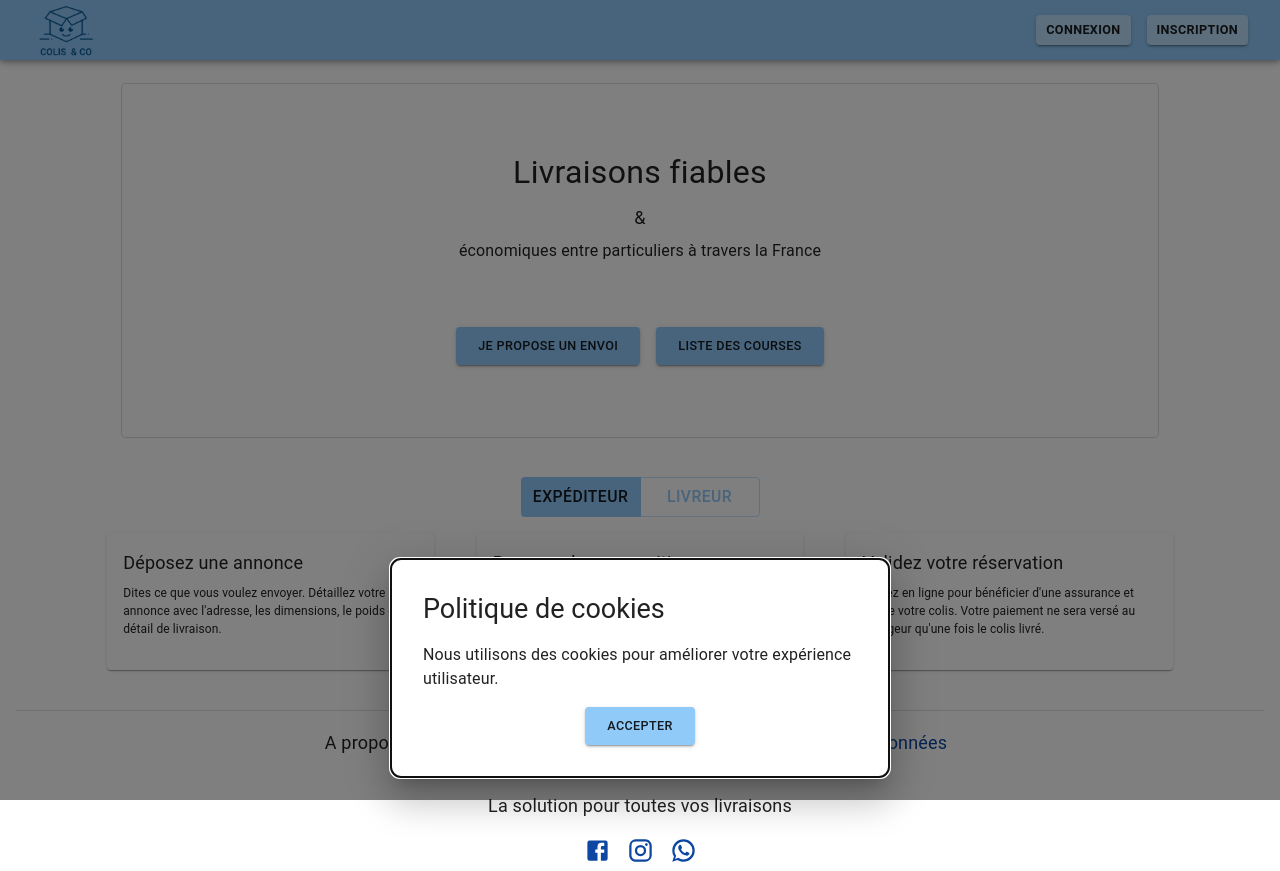
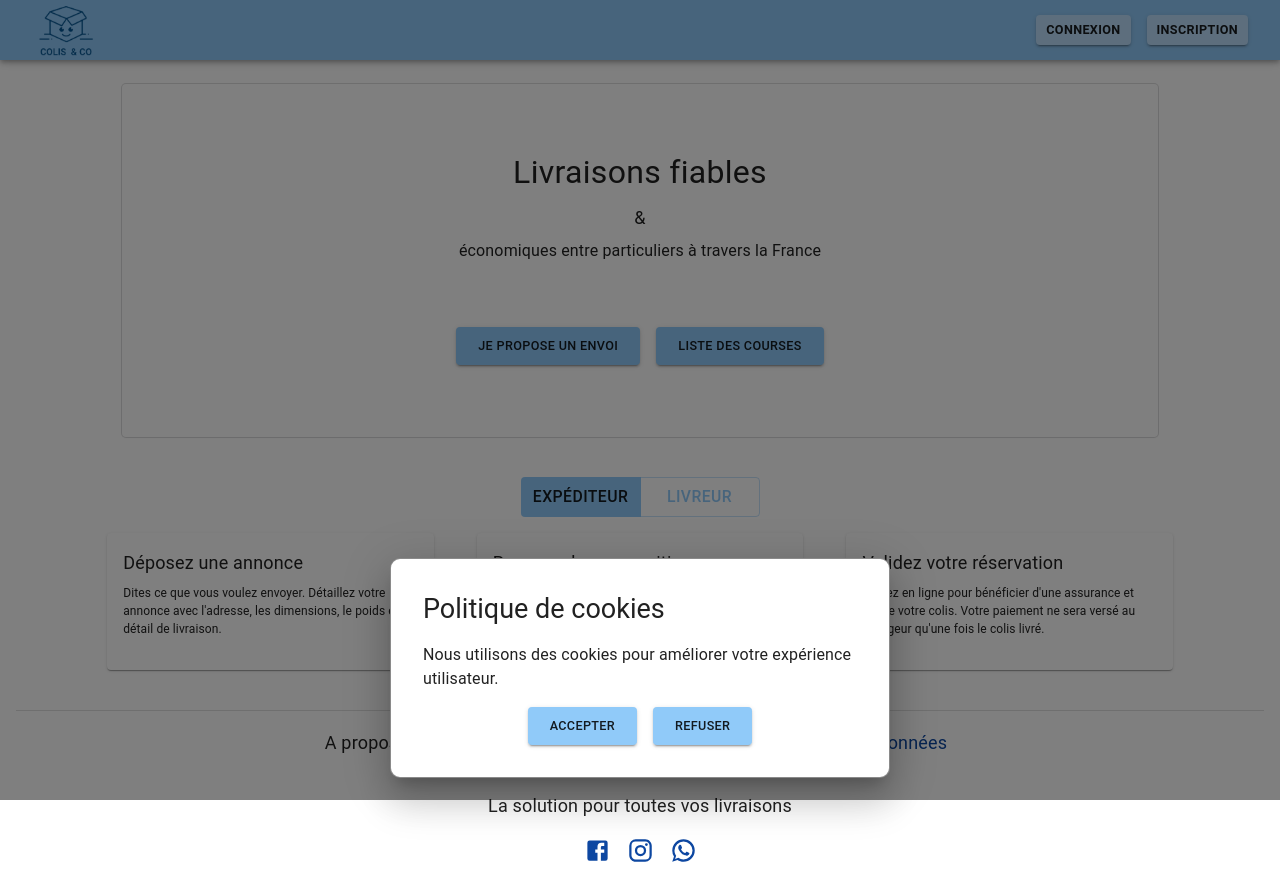
Before and after one commit to Joseph-Pittera/colis-and-co, a Next.js app in the folder front/: page / in a window 1280 px wide. Built offline with nearby package versions, Linux system fonts and the light colour scheme.

Commit message:
remove outline on cookies modal

```diff
--- a/front/src/components/Home/CookiesModal/index.jsx
+++ b/front/src/components/Home/CookiesModal/index.jsx
@@ -14,9 +14,15 @@ const style = {
   boxShadow: 24,
   borderRadius: "10px",
   p: 4,
+  outline: 0,
 };
 
-export function CookiesModal({ isOpen, onRequestClose, onAccept }) {
+export function CookiesModal({ isOpen, onRequestClose }) {
+  const handleAcceptCookies = () => {
+    localStorage.setItem("colisandcoCookieConsent", true);
+    setShowCookieModal(false);
+  };
+
   return (
     <div>
       <Modal
@@ -39,8 +45,11 @@ export function CookiesModal({ isOpen, onRequestClose, onAccept }) {
             justifyContent="center"
             mt={2}
           >
-            <LinkButton onClick={onAccept} size="small">
+            <LinkButton onClick={handleAcceptCookies} size="small">
               Accepter
+            </LinkButton>
+            <LinkButton onClick={onRequestClose} size="small">
+              Refuser
             </LinkButton>
           </Stack>
         </Box>
--- a/front/src/pages/index.jsx
+++ b/front/src/pages/index.jsx
@@ -15,11 +15,6 @@ export default function Home() {
     }
   }, []);
 
-  const handleAcceptCookies = () => {
-    localStorage.setItem("colisandcoCookieConsent", true);
-    setShowCookieModal(false);
-  };
-
   return (
     <Layout>
       <HeadCard />
@@ -28,7 +23,6 @@ export default function Home() {
         <CookiesModal
           isOpen={true}
           onRequestClose={() => setShowCookieModal(false)}
-          onAccept={handleAcceptCookies}
         />
       )}
     </Layout>
```
